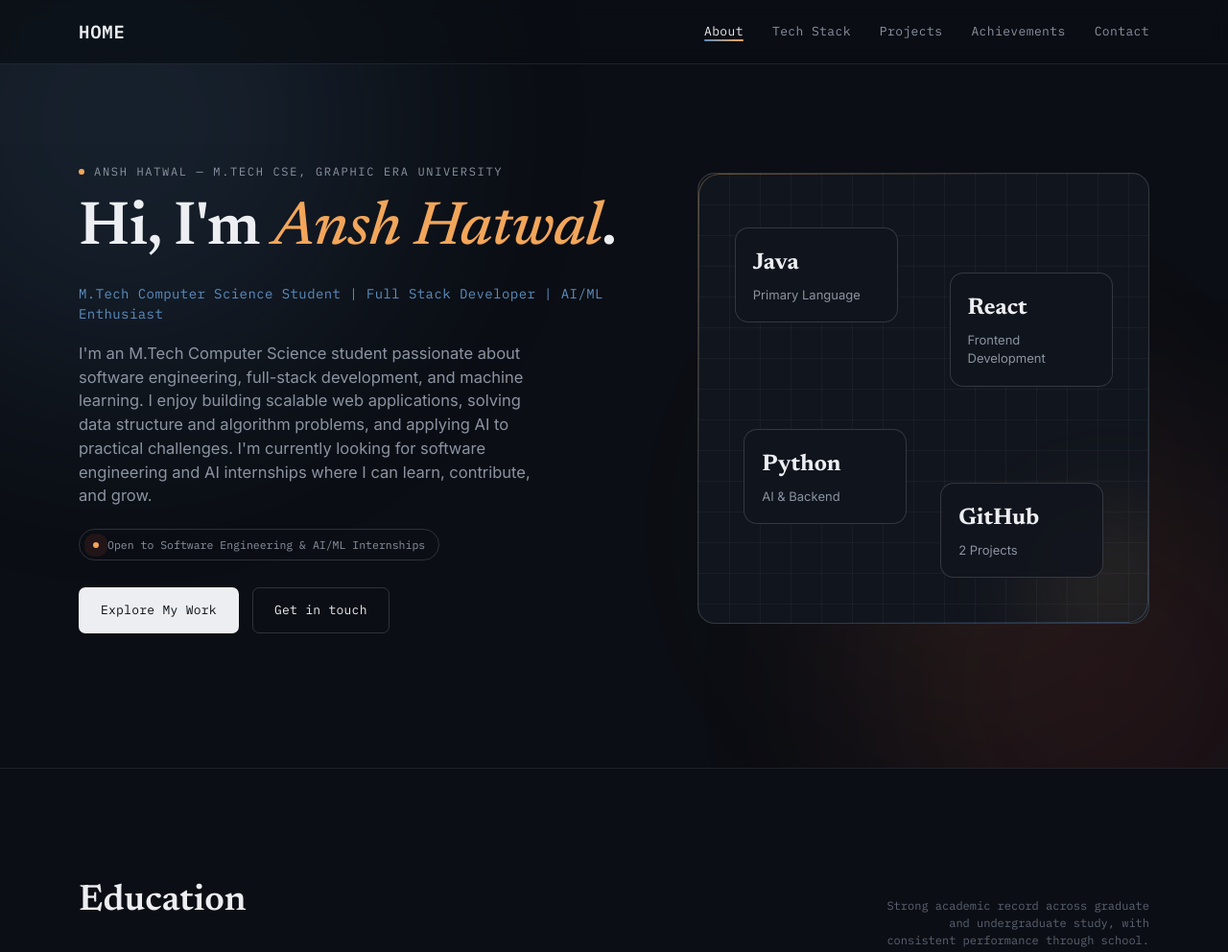
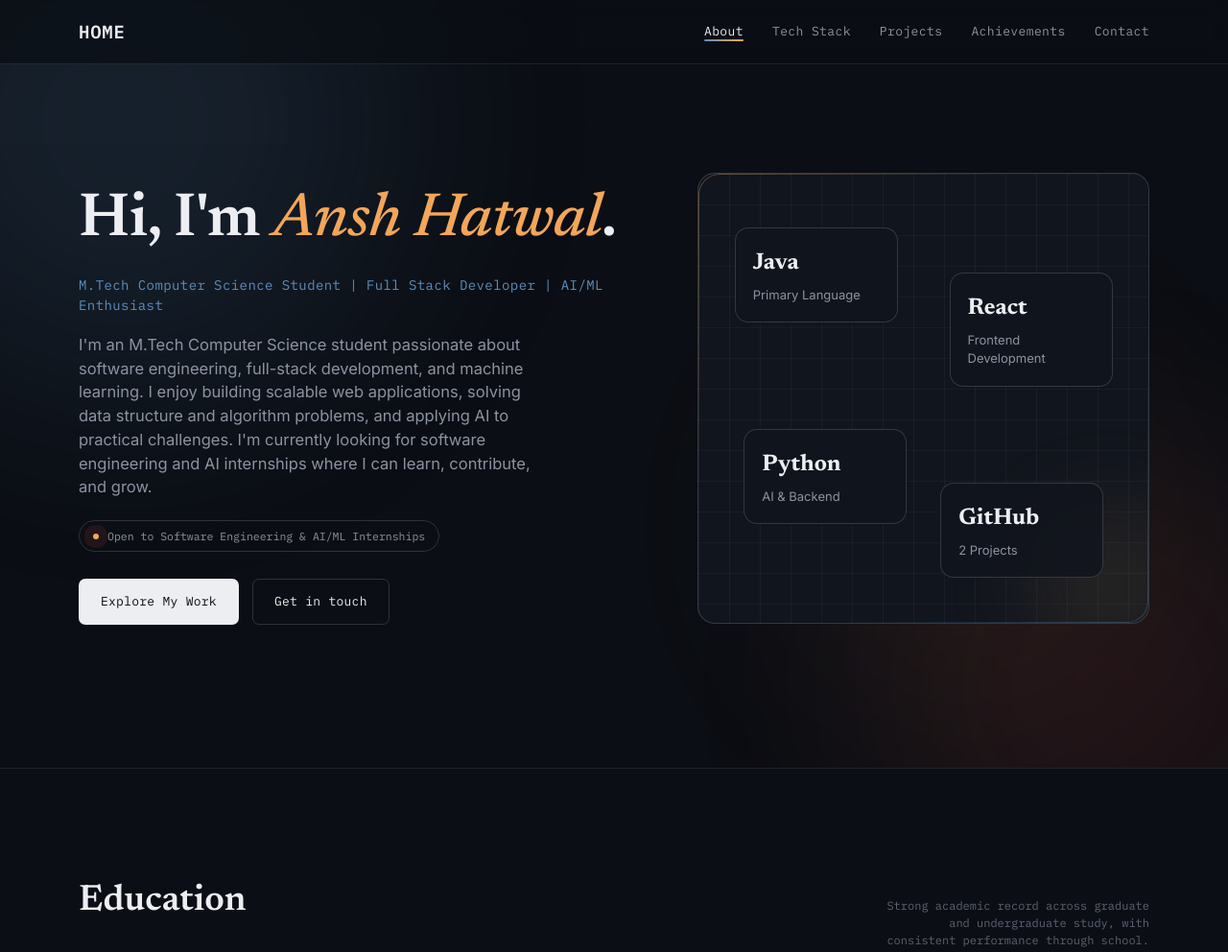
Before and after one commit to Ansh911/Portfolio, a plain HTML site: page index.html in a window 1280 px wide. Shown: the top 992 px of the page at 96% size. Drawn offline with Linux system fonts and the light colour scheme.

Commit message:
Update index.html

```diff
--- a/index.html
+++ b/index.html
@@ -1627,7 +1627,7 @@
 
       <div class="hero__content">
 
-        <p class="eyebrow">Ansh Hatwal — M.Tech CSE, Graphic Era University</p>
+
         <h1 class="hero__name">
           Hi, I'm <em>Ansh Hatwal</em>.<br>
         </h1>
```
